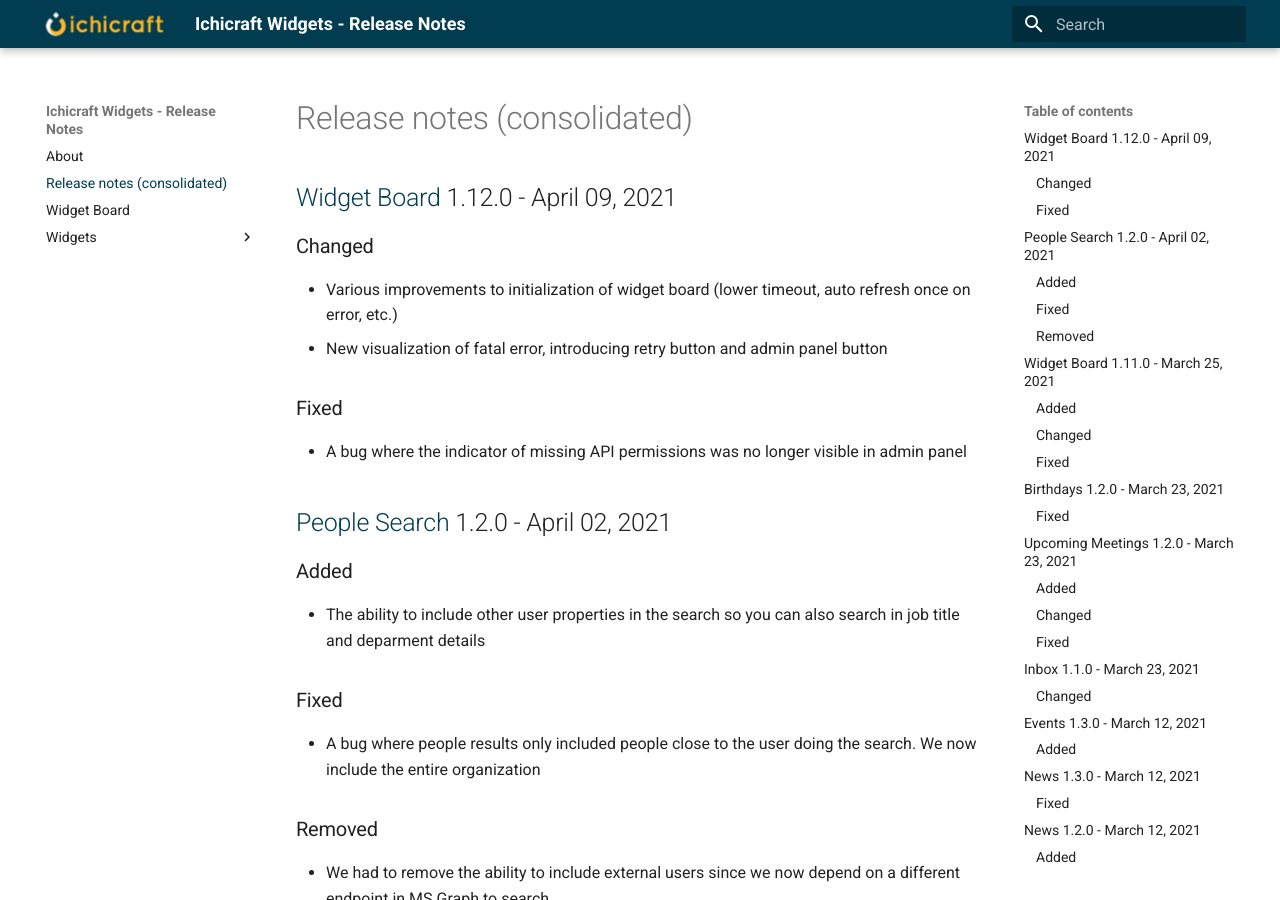
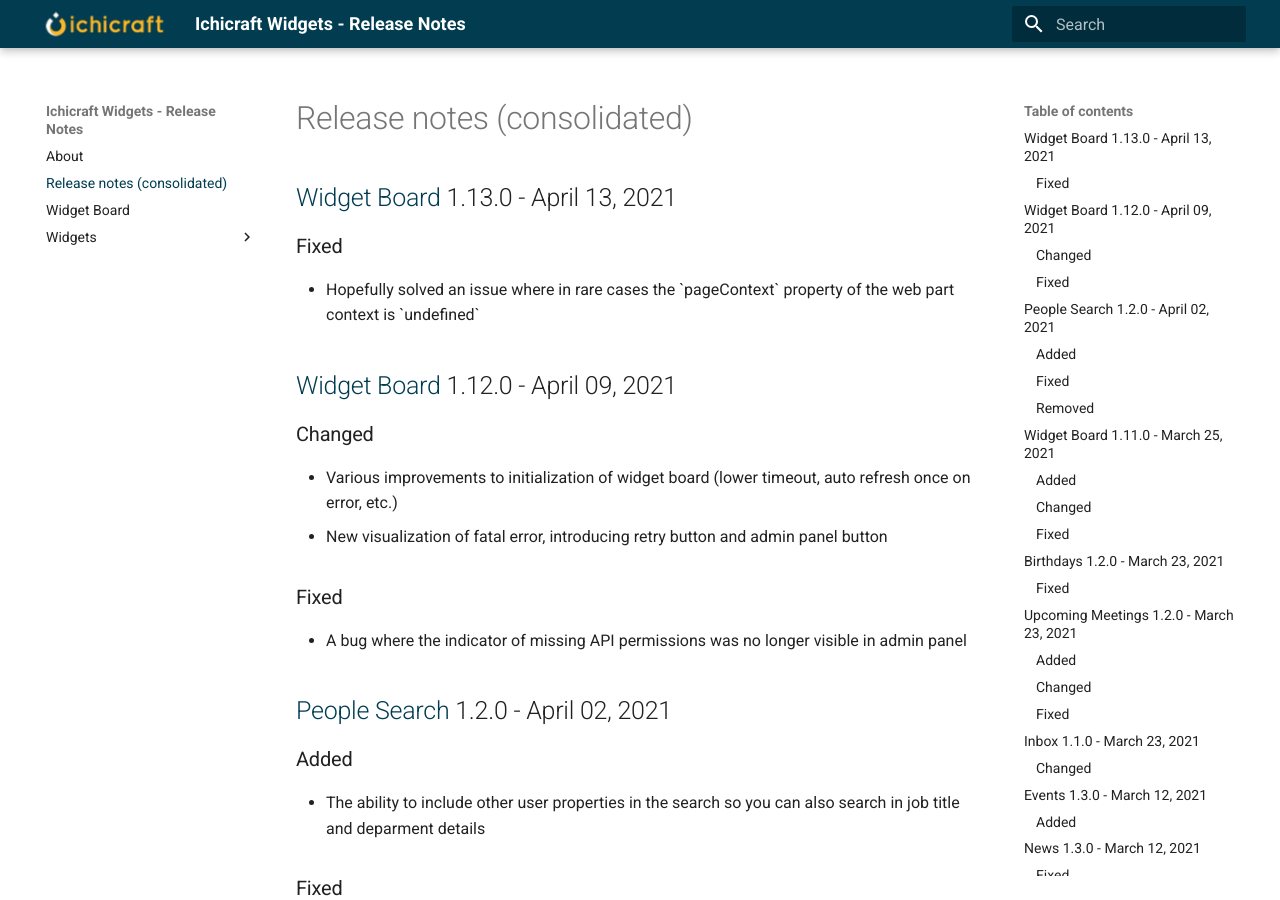
Before and after one commit to ichicraft/widgets-docs, an MkDocs documentation site: the page built from docs/Release-notes-(consolidated).md, in a window 1280 px wide and 900 px high. Built offline with MkDocs 1.6.1 and Material for MkDocs 9.7.7, drawn with Linux system fonts in a browser that asks for light colours.

Commit message:
Release notes updated by BuildService

```diff
--- a/docs/Release-notes-(consolidated).md
+++ b/docs/Release-notes-(consolidated).md
@@ -1,3 +1,8 @@
+## [Widget Board](./Widget Board.md) 1.13.0 - April 13, 2021
+
+### Fixed
+- Hopefully solved an issue where in rare cases the &#x60;pageContext&#x60; property of the web part context is &#x60;undefined&#x60;
+
 ## [Widget Board](./Widget Board.md) 1.12.0 - April 09, 2021
 
 ### Changed
```
Also changed, not shown: docs/Widget Board.md (+5 -0 lines).
